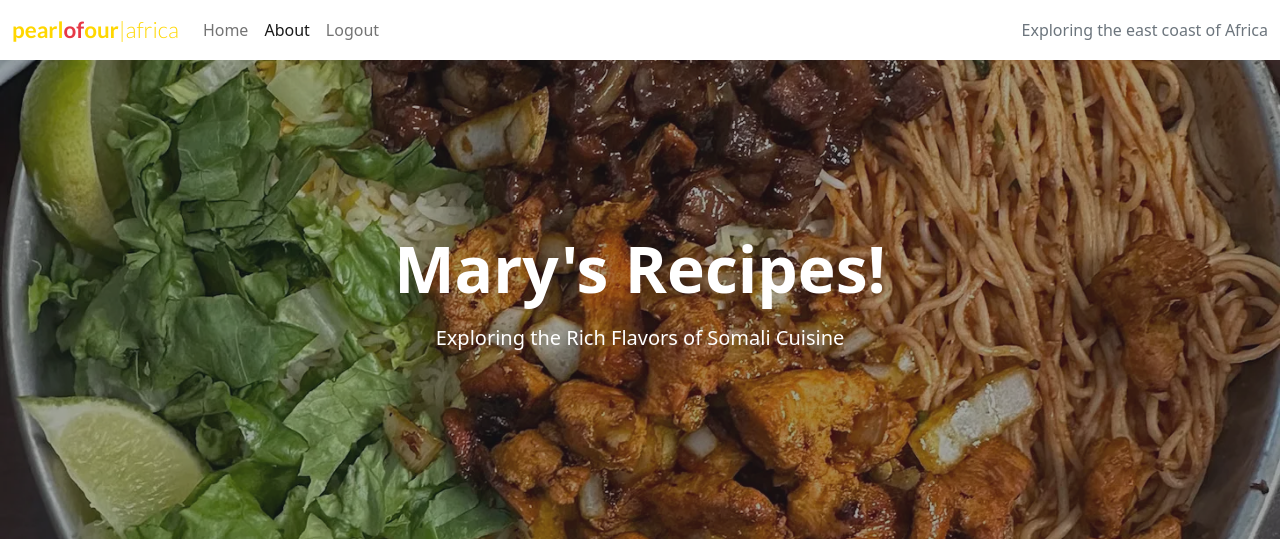
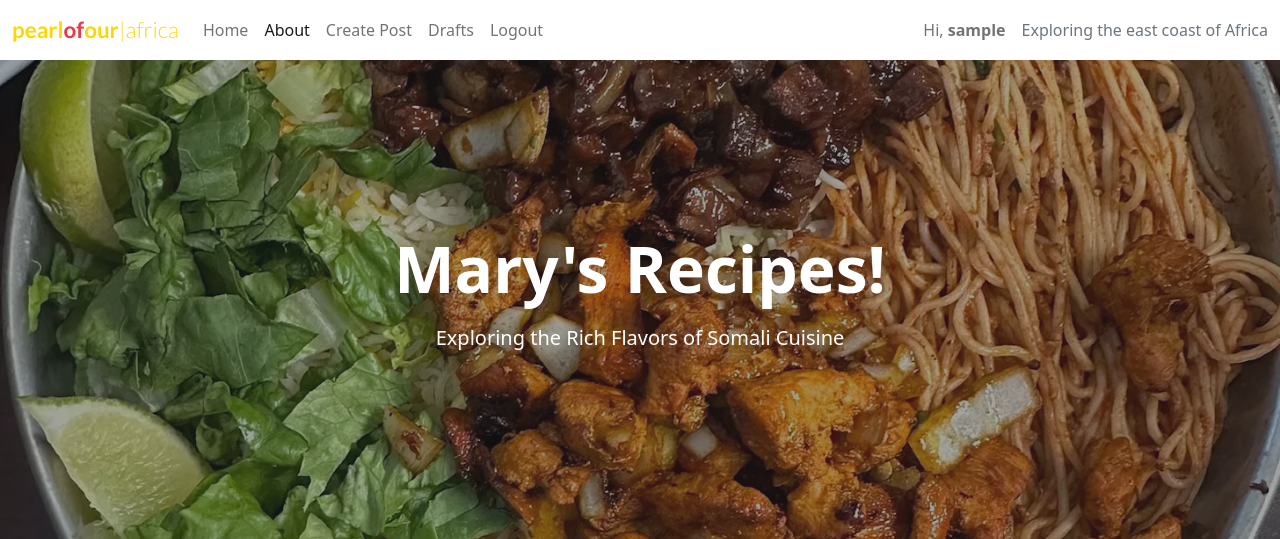
Before and after one commit to mary1-commits/Marys-recipes, a Django app: page /about/ in a window 1280 px wide. Shown: the top 539 px of the page. Run offline with Django 4.2, Linux system fonts and the light colour scheme; the visitor is signed in with stand-in values (Sample User, id 1); data that the repository does not hold is empty.

Commit message:
update base.html

```diff
--- a/templates/base.html
+++ b/templates/base.html
@@ -58,6 +58,12 @@
                       </li>
                       {% if user.is_authenticated %}
                           <li class="nav-item">
+                            <a class="nav-link" aria-current="page" href="{% url 'create_post' %}">Create Post</a>
+                        </li>
+                        <li class="nav-item">
+                            <a class="nav-link" aria-current="page" href="{% url 'drafts' %}">Drafts</a>
+                        </li>
+                        <li class="nav-item">
                             <a class="nav-link {% if request.path == logout_url %}active{% endif %}" aria-current="page" href="{% url 'account_logout' %}">Logout</a>
                         </li>
                     {% else %}
@@ -70,6 +76,9 @@
                         </li>
                     {% endif %}
                 </ul>
+                <span class="navbar-text me-3">
+                    Hi, <strong> {{ user.username }} </strong>
+                </span>
                 <span class="navbar-text text-muted">
                     Exploring the east coast of Africa
                 </span>
@@ -123,7 +132,7 @@
     <script src="https://cdn.jsdelivr.net/npm/bootstrap@5.0.1/dist/js/bootstrap.bundle.min.js"
         integrity="sha384-gtEjrD/SeCtmISkJkNUaaKMoLD0//ElJ19smozuHV6z3Iehds+3Ulb9Bn9Plx0x4" crossorigin="anonymous">
         </script>
-         <script src="{% static 'js/script.js' %}"></script>
+{#         <script src="{% static 'js/script.js' %}"></script>#}
 
          {% block extras %}
     {% endblock %}
```
Also changed, not shown: static/images/post-placeholder.jpg (added), static/images/user_img.png (added). Lines whose indentation alone changed are shown as unchanged.
